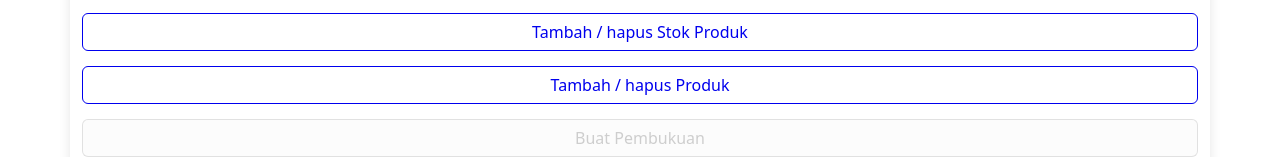
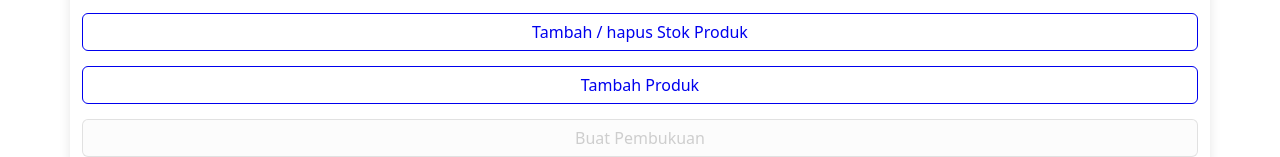
Before and after one commit to Felix-F07/gudang-online, a Next.js app: page / in a window 1280 px wide. Shown: the part 166-323 px from the top of the page. Built offline with nearby package versions, Linux system fonts and the light colour scheme.

Commit message:
ubah tulisan button di main page

```diff
--- a/app/page.tsx
+++ b/app/page.tsx
@@ -13,7 +13,7 @@ export default function HomePage() {
           Tambah / hapus Stok Produk
         </Link>
         <Link href="/tambah-produk" className="btn btn-primary">
-          Tambah / hapus Produk
+          Tambah Produk
         </Link>
         <button className="btn btn-secondary" disabled>Buat Pembukuan</button>
       </div>
```
